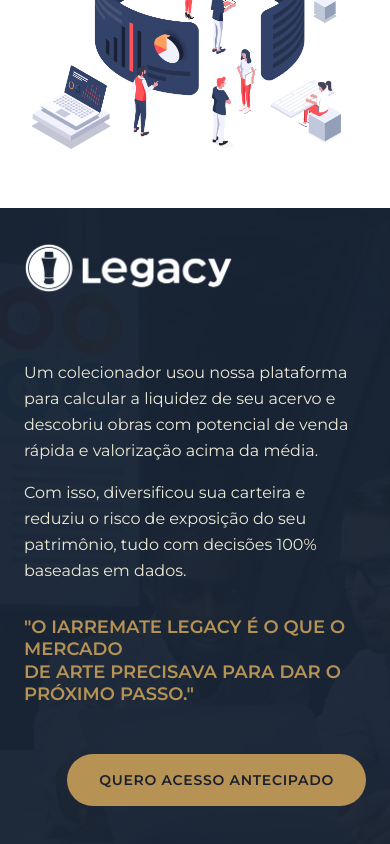
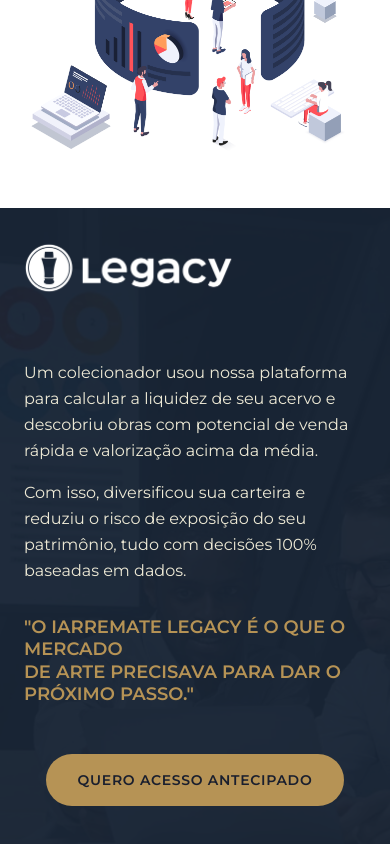
Before and after one commit to devAbreus/IArremateLegacyLP, a Next.js app: page / in a window 390 px wide. Shown: the part 3141-3985 px from the top of the page. Built offline with nearby package versions, Linux system fonts and the light colour scheme.

Commit message:
chore: remove unused files

```diff
--- a/src/app/page.tsx
+++ b/src/app/page.tsx
@@ -311,13 +311,13 @@
               {/* Citação destacada */}
               <div className="mb-12 lg:mb-16">
                 <p className="text-[#B69355] text-lg sm:text-xl md:text-2xl lg:text-3xl leading-tight font-semibold uppercase">
-                  <span className="block">"O IARREMATE LEGACY É O QUE O MERCADO</span>
+                  <span className="block lg:inline">"O IARREMATE LEGACY É O QUE O MERCADO </span>
                   <span className="block">DE ARTE PRECISAVA PARA DAR O PRÓXIMO PASSO."</span>
                 </p>
               </div>
 
-              {/* Botão CTA alinhado à direita */}
-              <div className="flex justify-end">
+              {/* Botão CTA centralizado no mobile, alinhado à direita no desktop */}
+              <div className="flex justify-center lg:justify-end">
                 <button
                   onClick={() => setIsPopupOpen(true)}
                   className="bg-[#B69355] hover:bg-[#C89A64] text-[#1A1F2E] font-semibold px-8 py-4 text-sm md:text-base rounded-full transition-all duration-300 hover:shadow-lg uppercase tracking-wider cursor-pointer"
```
